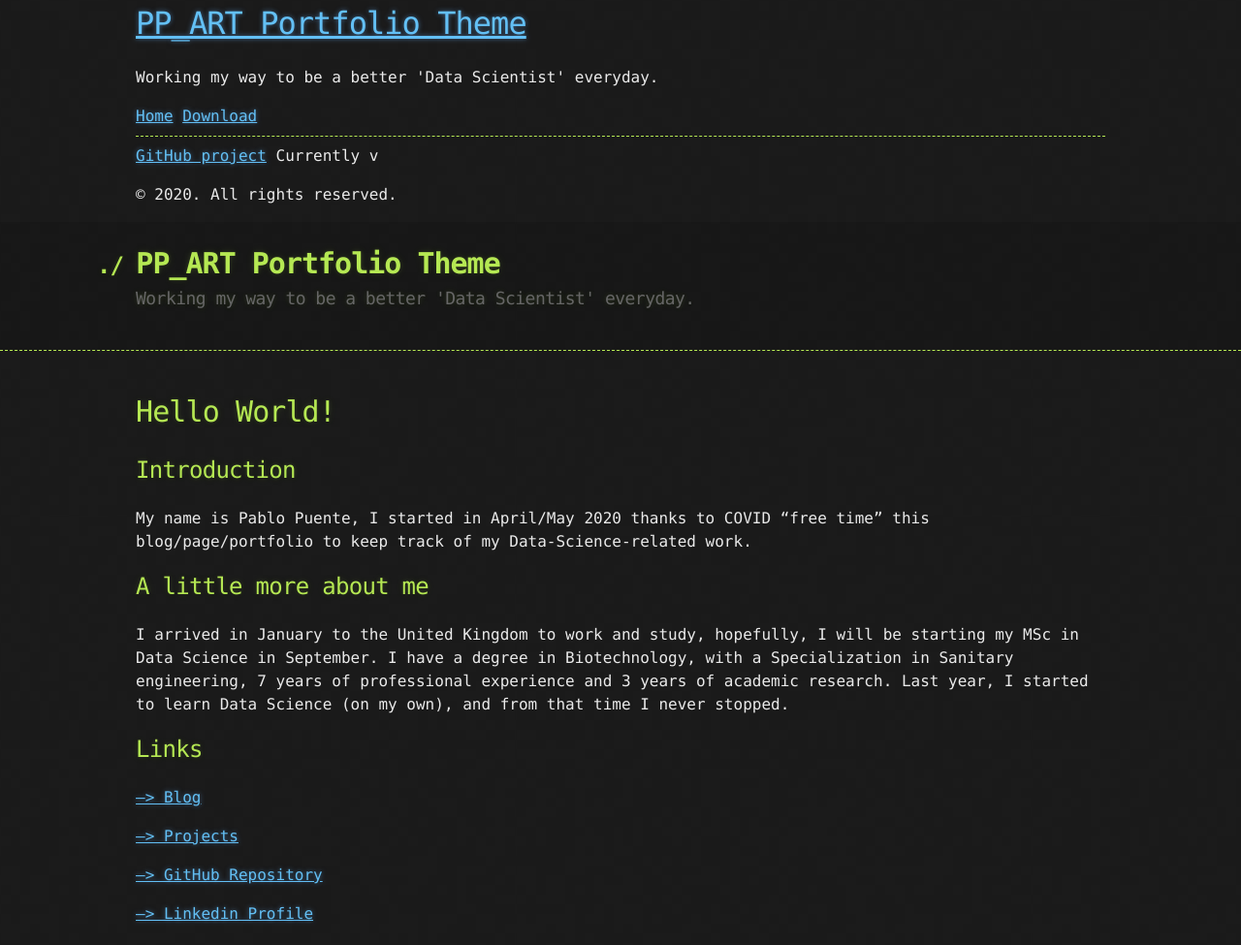
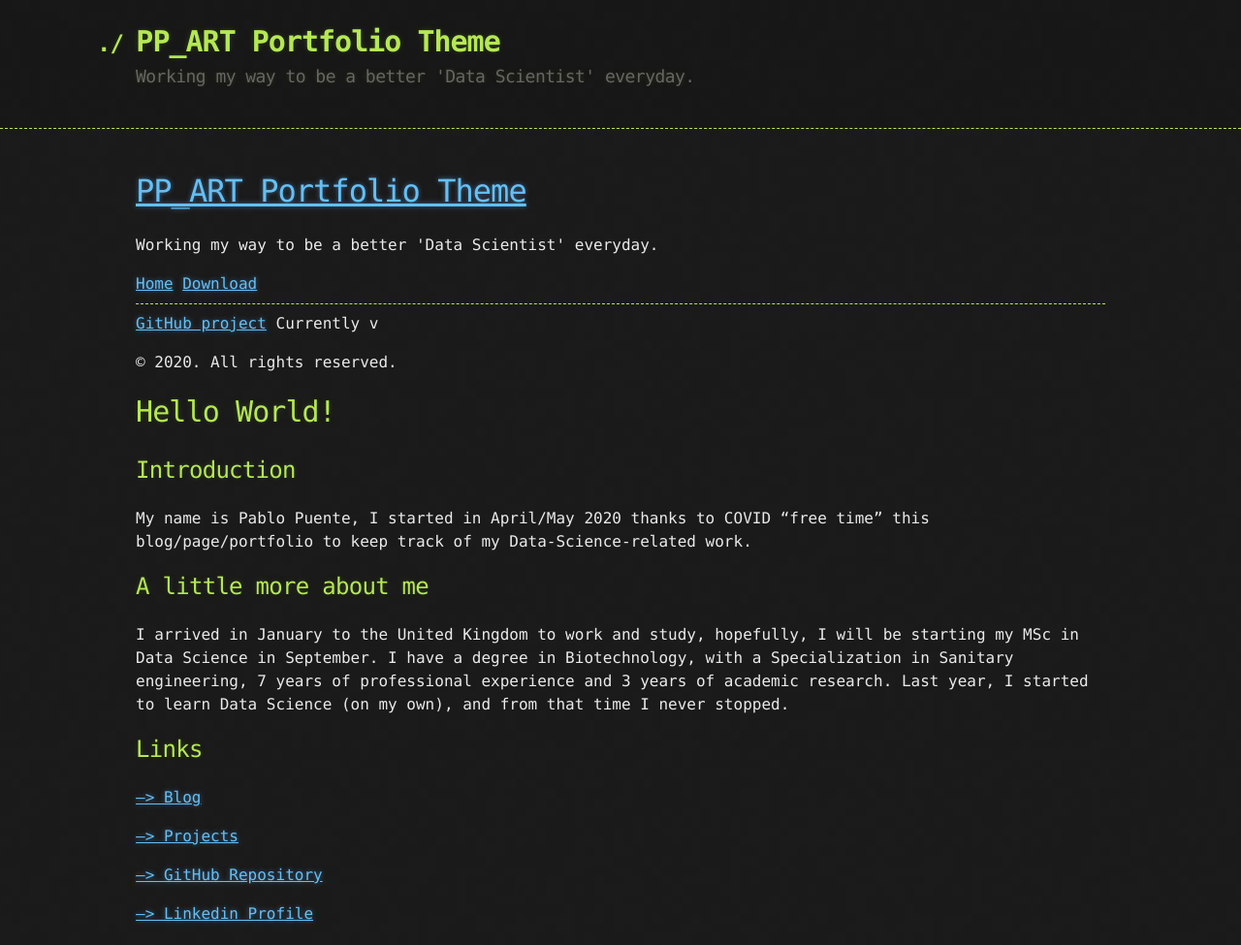
Before and after one commit to PaulB86UK/PP_ART, a Jekyll site: the page built from docs/index.md, in a window 1280 px wide. Shown: the whole page at 97% size. Built offline with Jekyll 4.4.1, drawn with Linux system fonts in a browser that asks for light colours; our own code applies the rules of GitHub Pages for plain Markdown files.

Commit message:
Update default.html

```diff
--- a/docs/_layouts/default.html
+++ b/docs/_layouts/default.html
@@ -10,7 +10,7 @@
   </head>
 
   <body>
-    {% include sidebar.html %}
+
 
     <header>
       <div class="container">
@@ -21,6 +21,7 @@
       </div>
 
     </header>
+    {% include sidebar.html %}
 
     <div class="container">
       <section id="main_content">
```
